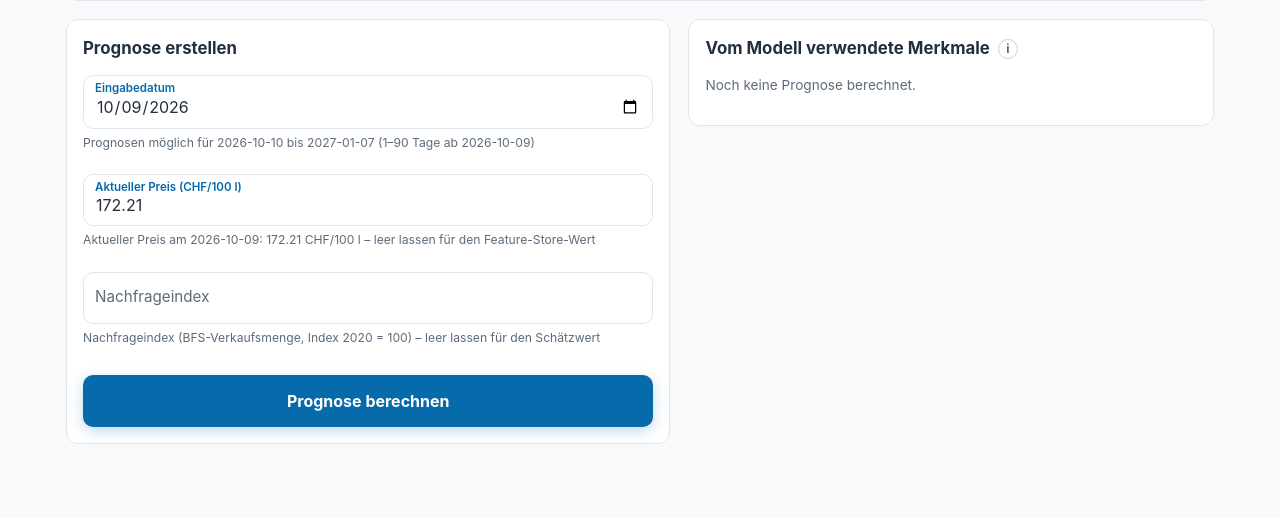
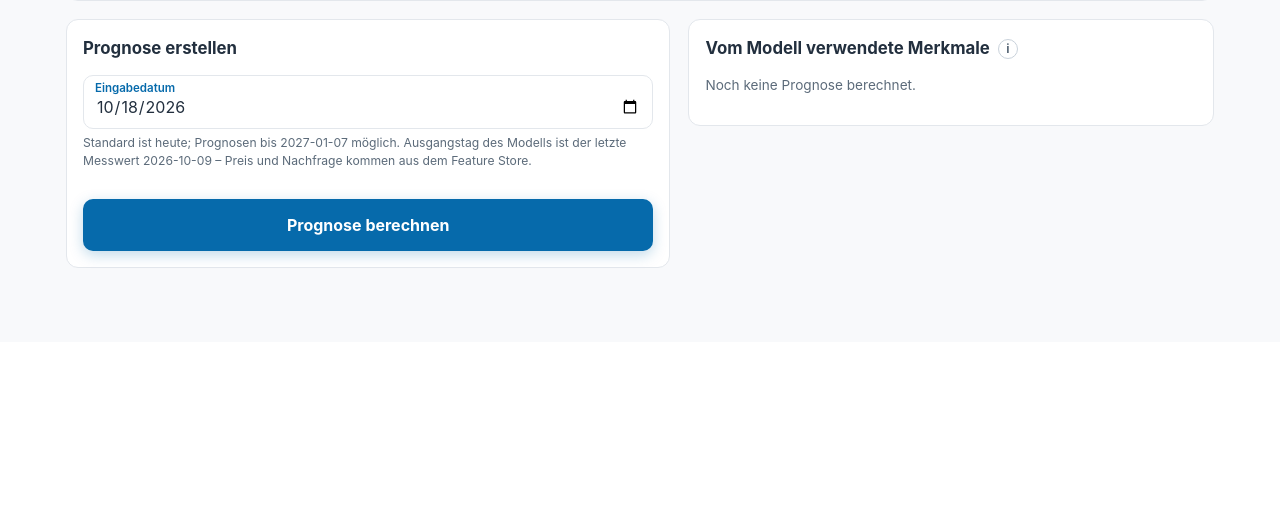
Before and after one commit to GreenEagleCloud/oilprice, a Flask app: page / in a window 1280 px wide. Shown: the part 796-1314 px from the top of the page. After the commit the page ends 1064 px from the top, so only its background shows below. Run offline with Flask 3, Linux system fonts and the light colour scheme; data that the repository does not hold is empty.

Commit message:
feat(frontend): Hover-Box mit Snap-Linie, Prognose-Datum Standard heute, ohne Preis-/Nachfrage-Feld

```diff
--- a/k8s/frontend-deployment.yaml
+++ b/k8s/frontend-deployment.yaml
@@ -17,7 +17,7 @@ spec:
       - name: ghcr-credentials-e8207fde-aef2-4adb-81c6-5e3e678d44b6
       containers:
       - name: frontend
-        image: ghcr.io/greeneaglecloud/oilprice-frontend:1.7
+        image: ghcr.io/greeneaglecloud/oilprice-frontend:1.8
         imagePullPolicy: Always
         ports:
         - containerPort: 5000
--- a/k8s/kaniko-build-jobs.yaml
+++ b/k8s/kaniko-build-jobs.yaml
@@ -54,7 +54,7 @@ spec:
         args:
         - --context=dir:///workspace
         - --dockerfile=Dockerfile.frontend
-        - --destination=ghcr.io/greeneaglecloud/oilprice-frontend:1.7
+        - --destination=ghcr.io/greeneaglecloud/oilprice-frontend:1.8
         - --verbosity=info
         resources:
           requests:
--- a/src/frontend/templates/index.html
+++ b/src/frontend/templates/index.html
@@ -100,7 +100,28 @@
         .readout .r-price { font-size: 1.45rem; font-weight: 800; line-height: 1.1; color: var(--ink); }
         .readout .r-unit { font-size: .85rem; font-weight: 600; color: var(--muted); }
         .readout .r-extra { font-size: .78rem; color: var(--muted); }
-        .readout .r-extra.is-forecast { color: var(--red); }
+        .readout .r-forecast { color: var(--red); }
+
+        /* ------------------------------------------------------------------ *
+         * Hover box (line chart of heizoel24.ch): it sits inside the chart,  *
+         * right next to the grey line that snaps to the day under the cursor.*
+         * ------------------------------------------------------------------ */
+        .hover-card {
+            position: absolute; z-index: 3; left: 0; top: 0;
+            min-width: 126px; max-width: 224px; padding: 8px 10px;
+            pointer-events: none;
+            border: 1px solid var(--line); border-left: 4px solid var(--green);
+            border-radius: 8px; background: rgba(255, 255, 255, .97);
+            box-shadow: 0 4px 14px rgba(34, 47, 62, .14);
+            font-size: .78rem; line-height: 1.35; color: var(--ink);
+        }
+        .hover-card[hidden] { display: none; }
+        .hover-card .h-date { display: block; font-size: .72rem; letter-spacing: .04em;
+            text-transform: uppercase; color: var(--muted); }
+        .hover-card .h-price { font-size: 1.15rem; font-weight: 800; }
+        .hover-card .h-unit { font-size: .72rem; font-weight: 600; color: var(--muted); }
+        .hover-card .h-extra { display: block; margin-top: 3px; font-size: .72rem; color: var(--muted); }
+        .hover-card .h-extra.is-forecast { color: var(--red); }
 
         .skeleton { position: absolute; inset: 0; overflow: hidden; pointer-events: none; }
         .skeleton-bars { display: flex; align-items: flex-end; gap: 8px; height: 100%; padding: 12px 4px 26px; }
@@ -352,8 +373,10 @@
                     beobachteten Preisvolatilität (Standardabweichung der
                     7-Tage-Änderung über drei Jahre, wächst mit der Wurzel des
                     Horizonts). Fahre mit der Maus über das Diagramm: eine
-                    graue Linie markiert den Tag, das Kasten darüber zeigt Preis
-                    und Datum, und im Pegel-Diagramm erscheint dieselbe Linie.
+                    graue Linie springt auf den nächsten Tag, ein Punkt markiert
+                    ihn auf der Linie, und die Info-Box daneben zeigt Datum,
+                    Preis, 7-Tage-Mittel, Nachfrageindex und - im Prognosebereich
+                    - die Vorhersage. Im Pegel-Diagramm erscheint dieselbe Linie.
                     Die x-Achse beschriftet nur die Monatsanfänge.
                 </div>
             </div>
@@ -368,6 +391,9 @@
                     <div class="skeleton-bars"><i></i><i></i><i></i><i></i><i></i><i></i><i></i><i></i></div>
                 </div>
                 <canvas id="priceChart" class="chart-canvas" hidden></canvas>
+                <!-- Hover box: it follows the grey line that snaps to the day
+                     under the cursor, like the line chart of heizoel24.ch. -->
+                <div class="hover-card" id="priceHoverCard" hidden></div>
             </div>
             <!-- The forecast belongs to the chart: the history line continues as
                  a dotted line, so origin, horizon and band are stated here. -->
@@ -396,16 +422,8 @@
                         <label for="dateInput">Eingabedatum</label>
                         <p class="field-hint" id="dateHint"></p>
                     </div>
-                    <div class="field">
-                        <input type="number" id="priceInput" step="0.01" min="0" placeholder=" ">
-                        <label for="priceInput">Aktueller Preis (CHF/100 l)</label>
-                        <p class="field-hint" id="priceHint"></p>
-                    </div>
-                    <div class="field">
-                        <input type="number" id="demandInput" step="1" min="0" placeholder=" ">
-                        <label for="demandInput">Nachfrageindex</label>
-                        <p class="field-hint" id="demandHint"></p>
-                    </div>
+                    <!-- Price and demand are not asked for: the model takes them
+                         from the feature store, so the form only needs the date. -->
                     <button type="submit" class="primary-btn" id="predictBtn">Prognose berechnen</button>
                     <div id="error" class="error" hidden></div>
                 </form>
@@ -566,6 +584,18 @@
         let priceChart = null, rheinChart = null, cargoChart = null;
         const timeCharts = () => [priceChart, rheinChart].filter(Boolean);
 
+        // The value the hover marker sits on: the measured price first, then
+        // the forecast line, then the Rhine level - always the primary axis.
+        function hoverMarkerAt(chart, index) {
+            for (const dataset of chart.data.datasets || []) {
+                if (dataset.yAxisID && dataset.yAxisID !== 'y') continue;
+                if (dataset.borderWidth === 0) continue;   // the two band edges
+                const value = (dataset.data || [])[index];
+                if (value !== null && value !== undefined) return value;
+            }
+            return null;
+        }
+
         // Vertical guide line at the hovered date, drawn in every time chart.
         // Thin and grey (heizoel24.ch): it marks the day, it must not compete
         // with the price line itself.
@@ -586,6 +616,19 @@
                 ctx.moveTo(x, top);
                 ctx.lineTo(x, bottom);
                 ctx.stroke();
+                // The line has to point at something: a point on the curve marks
+                // the exact day the box speaks about.
+                const marker = hoverMarkerAt(chart, idx);
+                if (marker !== null) {
+                    const y = chart.scales.y.getPixelForValue(marker);
+                    ctx.beginPath();
+                    ctx.arc(x, y, 4, 0, Math.PI * 2);
+                    ctx.fillStyle = '#38f75c';
+                    ctx.fill();
+                    ctx.lineWidth = 1.5;
+                    ctx.strokeStyle = '#ffffff';
+                    ctx.stroke();
+                }
                 ctx.restore();
             }
         };
@@ -655,16 +698,15 @@
             return forecastData.points.find((p) => p.date === date) || null;
         }
 
-        function updateReadout() {
-            if (!priceData || !priceData.dates.length) return;
-            const date = hoverDate || latestMeasuredDate();
-            if (!date) return;
+        // Everything the info box answers for one date: measured price, 7-day
+        // mean, demand index, forecast value and the Rhine level of that day.
+        function readoutParts(date) {
             const price = valueAt(priceData.dates, priceData.price, date);
             const mean = valueAt(priceData.dates, priceMean7, date);
             const demand = valueAt(priceData.dates, priceData.demand, date);
             const extras = [];
-            if (mean !== null) extras.push(`<span>7-Tage-Mittel ${fmt(mean)}</span>`);
-            if (demand !== null) extras.push(`<span>Nachfrageindex ${fmt(demand, 1)}</span>`);
+            if (mean !== null) extras.push({text: `7-Tage-Mittel ${fmt(mean)}`, forecast: false});
+            if (demand !== null) extras.push({text: `Nachfrageindex ${fmt(demand, 1)}`, forecast: false});
             const forecast = forecastPointAt(date);
             if (forecast) {
                 let text = `Prognose ${fmt(forecast.value)}`;
@@ -672,16 +714,82 @@
                     const diff = forecast.value - price;
                     text += ` (${diff > 0 ? '+' : ''}${fmt(diff)} gegenüber gemessen)`;
                 }
-                extras.push(`<span class="is-forecast">${text}</span>`);
+                extras.push({text: text, forecast: true});
             }
             const basel = levelData ? valueAt(levelData.dates, levelData.basel, date) : null;
-            if (basel !== null) extras.push(`<span>Rheinpegel Basel ${fmtInt(basel)} cm</span>`);
+            if (basel !== null) extras.push({text: levelFooter(date), forecast: false});
+            return {price: price, extras: extras};
+        }
+
+        function updateReadout() {
+            if (!priceData || !priceData.dates.length) return;
+            const date = hoverDate || latestMeasuredDate();
+            if (!date) return;
+            const parts = readoutParts(date);
+            const extras = parts.extras
+                .map((entry) => entry.forecast
+                    ? `<span class="r-forecast">${entry.text}</span>`
+                    : `<span>${entry.text}</span>`)
+                .join(' · ');
             document.getElementById('priceReadout').innerHTML = [
                 `<span class="r-date">${formatDate(date)}${hoverDate ? '' : ' · letzte Messung'}</span>`,
-                `<span class="r-price">${price === null ? '–' : fmt(price)}</span>`,
+                `<span class="r-price">${parts.price === null ? '–' : fmt(parts.price)}</span>`,
                 '<span class="r-unit">CHF/100 l</span>',
-                extras.length ? `<span class="r-extra">${extras.join(' · ')}</span>` : '',
+                extras ? `<span class="r-extra">${extras}</span>` : '',
             ].join('');
+        }
+
+        /* ------------------------------------------------------------------ *
+         * Hover box inside the chart (line chart of heizoel24.ch): the grey  *
+         * line snaps to the day under the cursor and the box next to it      *
+         * names that day, its price and the values belonging to it.          *
+         * ------------------------------------------------------------------ */
+        function renderHoverCard(date) {
+            const card = document.getElementById('priceHoverCard');
+            if (!priceChart) { card.hidden = true; return; }
+            const labels = priceChart.data.labels || [];
+            const idx = date ? labels.indexOf(date) : -1;
+            if (idx < 0) {
+                card.hidden = true;
+                card.innerHTML = '';
+                return;
+            }
+            const parts = readoutParts(date);
+            const extras = parts.extras.map((entry) =>
+                `<span class="h-extra${entry.forecast ? ' is-forecast' : ''}">${entry.text}</span>`);
+            if (parts.price === null) {
+                // A day the source has not published yet must not read as "0":
+                // the box says plainly that there is no measurement for it.
+                extras.unshift('<span class="h-extra">kein gemessener Preis</span>');
+            }
+            card.innerHTML = [
+                `<span class="h-date">${formatDate(date)}</span>`,
+                `<span class="h-price">${parts.price === null ? '–' : fmt(parts.price)}</span>`,
+                '<span class="h-unit">CHF/100 l</span>',
+                extras.join(''),
+            ].join('');
+            card.hidden = false;
+            positionHoverCard(priceChart, idx);
+        }
+
+        // The box follows the snapped day: to the right of the line, flipped to
+        // its left when there is no room, and never outside the chart area.
+        function positionHoverCard(chart, idx) {
+            const card = document.getElementById('priceHoverCard');
+            const area = chart.chartArea;
+            const x = chart.scales.x.getPixelForValue(idx);
+            const value = hoverMarkerAt(chart, idx);
+            const width = card.offsetWidth || 150;
+            const height = card.offsetHeight || 64;
+            const gap = 12;
+            let left = x + gap;
+            if (left + width > area.right) left = x - gap - width;
+            left = Math.max(area.left, Math.min(left, area.right - width));
+            let top = value === null ? area.top + gap
+                : chart.scales.y.getPixelForValue(value) - height - 12;
+            top = Math.max(area.top + 2, Math.min(top, area.bottom - height - 2));
+            card.style.left = `${Math.round(left)}px`;
+            card.style.top = `${Math.round(top)}px`;
         }
 
         function setHover(date) {
@@ -689,8 +797,11 @@
             hoverDate = date;
             timeCharts().forEach((c) => c.update('none'));
             updateReadout();
+            renderHoverCard(date);
         }
 
+        // Snap the cursor to the nearest day: the line, the marker and the box
+        // always speak about a real day, never about the pixel between two.
         function handleHover(chart, evt, elements) {
             const labels = chart.data.labels || [];
             if (!labels.length) return;
@@ -708,7 +819,8 @@
         }
 
         const hoverOptions = {
-            // 'nearest' + x mode keeps the crosshair and the tooltip in step.
+            // 'index' without intersect: the whole chart area reacts, so the
+            // crosshair, the marker and the box move with the cursor.
             interaction: {mode: 'index', intersect: false},
             onHover: (evt, chart, elements) => handleHover(chart, evt, elements),
             onLeave: () => setHover(null),
@@ -797,7 +909,7 @@
                 document.querySelectorAll('#timeFilter .tf-btn').forEach((b) => b.classList.remove('is-active'));
                 btn.classList.add('is-active');
                 timeframe = btn.dataset.days === 'all' ? 'all' : Number(btn.dataset.days);
-                hoverDate = null;
+                setHover(null);
                 renderPriceChart();
                 renderRheinChart();
                 updateTimeNote();
@@ -915,6 +1027,7 @@
                 forecast.forEach((values, i) => { priceChart.data.datasets[3 + i].data = values; });
                 priceChart.update();
                 updateReadout();
+                renderHoverCard(hoverDate);
                 return;
             }
             priceChart = new Chart(document.getElementById('priceChart'), {
@@ -950,23 +1063,11 @@
                                 filter: (item) => !item.text.startsWith('Band'),
                             },
                         },
-                        tooltip: {callbacks: {
-                            // the axis only shows months, so the tooltip carries
-                            // the exact date
-                            title: (items) => formatDate(items[0].label),
-                            label: (item) => {
-                                const index = item.dataset.yAxisID === 'y1';
-                                const value = item.parsed.y;
-                                if (value === null) return `${item.dataset.label}: kein Wert`;
-                                return `${item.dataset.label}: ${fmt(value, index ? 1 : 2)}${index ? '' : ' CHF/100 l'}`;
-                            },
-                            // combined tooltip: the Rhine level of the same date
-                            footer: (items) => levelFooter(items[0].label),
-                        },
-                            // future days have no measurement yet; listing "kein
-                            // Wert" for all of them would bury the forecast values
-                            filter: (item) => !(item.dataset.label === 'Tatsächlich gemessen' && item.parsed.y === null),
-                        },
+                        // The built-in tooltip would list every series of the day
+                        // in a second box. The hover box next to the grey line
+                        // says the same in one place, so the tooltip is off here
+                        // (the Rhine chart keeps its own tooltip).
+                        tooltip: {enabled: false},
                     },
                     scales: {
                         x: {ticks: monthTicks(dates), grid: {display: false}},
@@ -1096,6 +1197,9 @@
                     plugins: {
                         legend: {labels: {font: {size: 11}, boxWidth: 12}},
                         tooltip: {callbacks: {
+                            // the axis only shows months, so the tooltip carries
+                            // the exact date
+                            title: (items) => formatDate(items[0].label),
                             label: (item) => `${item.dataset.label}: ${item.parsed.y === null ? 'kein Wert' : fmtInt(item.parsed.y) + ' cm'}`,
                             // combined tooltip: the heating-oil price of the same date
                             footer: (items) => priceFooter(items[0].label),
@@ -1197,35 +1301,32 @@
         }
 
         /* ------------------------------------------------------------------ *
-         * Forecast form: prefill with the latest available values           *
+         * Forecast form: the only input is the date, and it defaults to today *
          * ------------------------------------------------------------------ */
+        // Today in the browser's own calendar: toISOString() would shift the day
+        // for everyone in a zone east of UTC.
+        function todayISO() {
+            const now = new Date();
+            const pad = (n) => String(n).padStart(2, '0');
+            return `${now.getFullYear()}-${pad(now.getMonth() + 1)}-${pad(now.getDate())}`;
+        }
+
         function prefillForm() {
             if (!priceData || !priceData.dates.length) return;
             let last = priceData.dates.length - 1;
             while (last > 0 && priceData.price[last] === null) last--;
-            const date = priceData.dates[last];
-            const price = priceData.price[last];
-            const demand = priceData.demand[last];
-            const priceInput = document.getElementById('priceInput');
-            const demandInput = document.getElementById('demandInput');
+            const origin = priceData.dates[last];
+            const today = todayISO();
             const dateInput = document.getElementById('dateInput');
-            dateInput.value = date;
-            // The forward model serves horizons 1..90 days from the origin date,
-            // so the picker must not offer a date the backend would reject.
-            dateInput.min = addDays(date, 1);
-            dateInput.max = addDays(date, 90);
-            if (price !== null) priceInput.value = price;
-            // Keep the placeholder blank: the floating label only works while the
-            // placeholder is shown, so the fallback value is explained in the hint.
-            priceInput.placeholder = ' ';
-            demandInput.placeholder = ' ';
+            // The forward model serves horizons 1..90 days from the last measured
+            // day, so the picker must not offer a date the backend would reject.
+            const latest = addDays(origin, 90) > today ? addDays(origin, 90) : addDays(today, 90);
+            dateInput.value = today;
+            dateInput.min = today;
+            dateInput.max = latest;
             document.getElementById('dateHint').textContent =
-                `Prognosen möglich für ${addDays(date, 1)} bis ${addDays(date, 90)} (1–90 Tage ab ${date})`;
-            document.getElementById('priceHint').textContent = price === null
-                ? 'Leer lassen: der Wert kommt aus dem Feature Store'
-                : `Aktueller Preis am ${date}: ${fmt(price)} CHF/100 l – leer lassen für den Feature-Store-Wert`;
-            document.getElementById('demandHint').textContent =
-                'Nachfrageindex (BFS-Verkaufsmenge, Index 2020 = 100) – leer lassen für den Schätzwert';
+                `Standard ist heute; Prognosen bis ${latest} möglich. Ausgangstag des Modells `
+                + `ist der letzte Messwert ${origin} – Preis und Nachfrage kommen aus dem Feature Store.`;
         }
 
         document.getElementById('forecastForm').addEventListener('submit', async (e) => {
@@ -1237,10 +1338,6 @@
             btn.textContent = 'Berechne Prognose …';
             try {
                 const body = {date: document.getElementById('dateInput').value};
-                const priceValue = parseFloat(document.getElementById('priceInput').value);
-                const demandValue = parseFloat(document.getElementById('demandInput').value);
-                if (!Number.isNaN(priceValue)) body.current_price = priceValue;
-                if (!Number.isNaN(demandValue)) body.current_demand = demandValue;
                 const res = await fetch('/predict', {
                     method: 'POST',
                     headers: {'Content-Type': 'application/json'},
@@ -1293,15 +1390,6 @@
          * at the newest measured price date (weekly model first, then the    *
          * forward model out to the configured horizon).                      *
          * ------------------------------------------------------------------ */
-        function forecastInputs() {
-            const price = parseFloat(document.getElementById('priceInput').value);
-            const demand = parseFloat(document.getElementById('demandInput').value);
-            const params = new URLSearchParams();
-            if (!Number.isNaN(price) && price > 0) params.set('current_price', price);
-            if (!Number.isNaN(demand) && demand > 0) params.set('current_demand', demand);
-            return params;
-        }
-
         function showForecastError(message) {
             const box = document.getElementById('forecastError');
             box.innerHTML = `<span>Prognose-Kurve nicht verfügbar: ${message}</span>`
@@ -1341,9 +1429,7 @@
         }
 
         async function loadForecast() {
-            const params = forecastInputs();
-            const query = params.toString() ? `?${params.toString()}` : '';
-            const res = await fetch(`/api/forecast${query}`);
+            const res = await fetch('/api/forecast');
             let payload = {};
             try {
                 payload = await res.json();
```
Also changed, not shown: tests/test_frontend_ux.py (+74 -10 lines), README.md.
